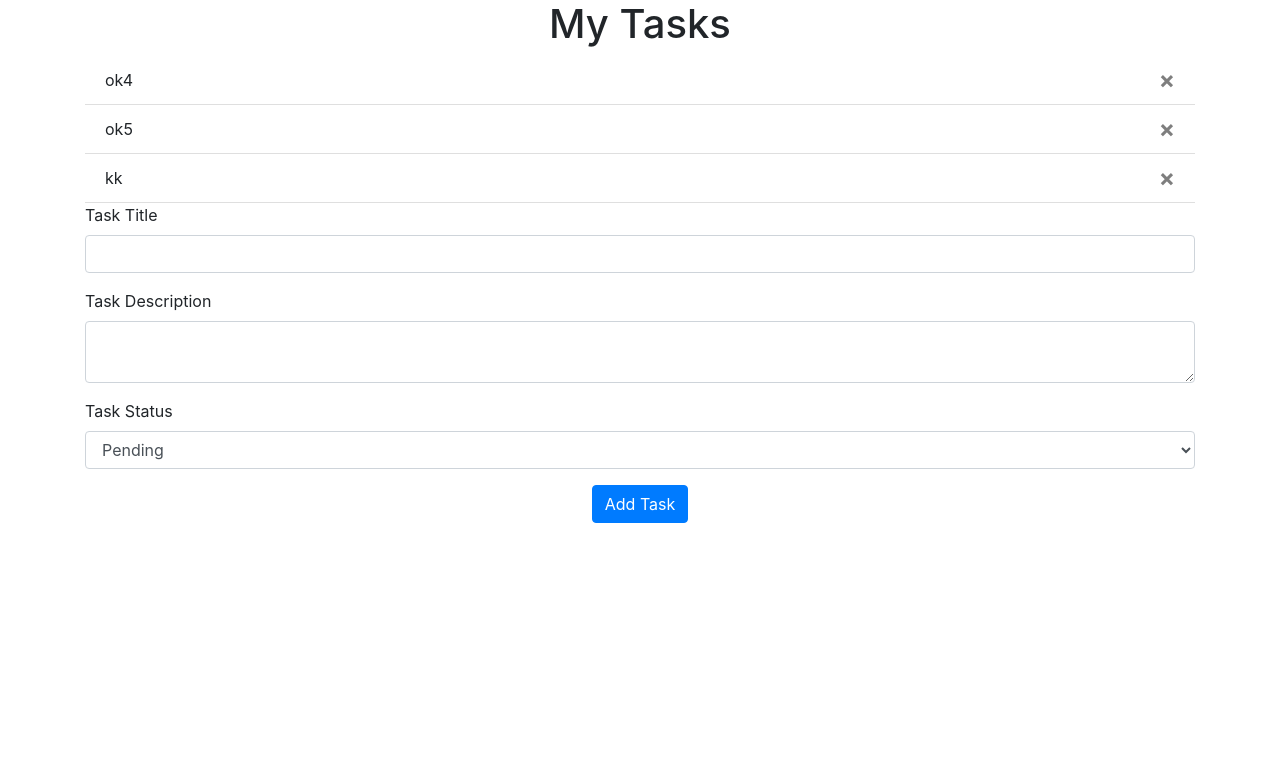
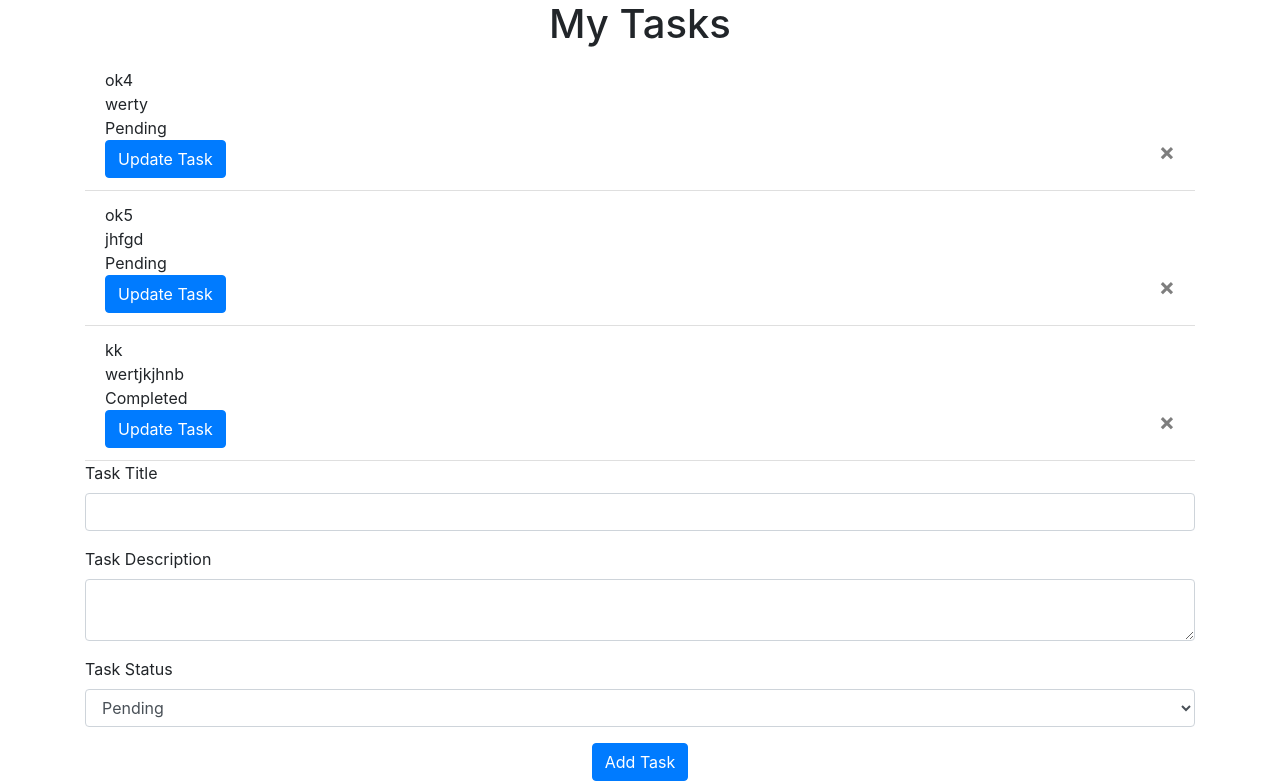
Before and after one commit to JoanWaweru/taskManagementSystem, a Flask app: page / in a window 1280 px wide. Shown: the part 56-837 px from the top of the page. Before the commit the page ends 579 px from the top, so only its background shows below. Run offline with Flask 3, Linux system fonts and the light colour scheme; a user stored in the database is signed in; some libraries are stand-ins or nearby versions.

Commit message:
Delete tasks done; Update tasks not yet

```diff
--- a/website/templates/base.html
+++ b/website/templates/base.html
@@ -88,9 +88,27 @@
     window.location.href = "/";
   });
   }
+
+  function updateTask(taskId) {
+    fetch("/updateTask", {
+      method: "PUT",
+      headers: {
+        "Content-Type": "application/json",
+      },
+      body: JSON.stringify({
+        "taskId": taskId,
+      }),
+    }).then((res) => {
+      if (res.status === 200) {
+        window.location.href = "/";
+      } else {
+        // handle error
+      }
+    });
+  }
+
 </script>
 {% endblock %}
 
-
   </body>
 </html>
--- a/website/templates/home.html
+++ b/website/templates/home.html
@@ -5,10 +5,16 @@
     <ul class="list-group list-group-flush" id="tasks">
         {% for task in user.tasks %}
         <li class="list-group-item">
-            {{ task.taskTitle }}
-            <button type="button" class="close" onClick="deleteTask({{task.taskId}})">
+            {{ task.taskTitle }} </br>
+            {{ task.taskDescription }} </br>
+            {{ task.taskStatus }} </br>
+            <button type="button" class="close" onclick="deleteTask({{ task.taskId }})">
                 <span aria-hidden="true">&times;</span>
             </button>
+            <button type="button" class="btn btn-primary" data-toggle="modal" data-target="#updateTaskModal" data-task-id="{{ task.taskId }}">
+              Update Task
+          </button>
+
         </li>
         {% endfor %}
     </ul>
@@ -33,4 +39,44 @@
             <button type="submit" class="btn btn-primary">Add Task</button>
         </div>
     </form>
-{% endblock %}
+
+    <!-- Modal -->
+    <div class="modal fade" id="updateTaskModal" tabindex="-1" role="dialog" aria-labelledby="updateTaskModalLabel" aria-hidden="true">
+      <div class="modal-dialog" role="document">
+        <div class="modal-content">
+          <div class="modal-header">
+            <h5 class="modal-title" id="updateTaskModalLabel">Update Task</h5>
+            <button type="button" class="close" data-dismiss="modal" aria-label="Close">
+              <span aria-hidden="true">&times;</span>
+            </button>
+          </div>
+          <div class="modal-body">
+            <form method="PUT" action="/updateTask">
+              <input type="hidden" name="taskId" id="taskId">
+              <div class="form-group">
+                <label for="taskTitle">Task Title</label>
+                <input type="text" class="form-control" id="taskTitle" name="taskTitle">
+              </div>
+              <div class="form-group">
+                <label for="taskDescription">Task Description</label>
+                <textarea class="form-control" id="taskDescription" name="taskDescription"></textarea>
+              </div>
+
+              <div class="form-group">
+                <label for="taskStatus">Task Status</label>
+                <select class="form-control" id="taskStatus" name="taskStatus">
+                  <option value="Pending">Pending</option>
+                  <option value="Completed">Completed</option>
+                </select>
+              </div>
+              <input type="submit" class="btn btn-primary" value="Update Task">
+            </form>
+          </div>
+          <div class="modal-footer">
+            <button type="button" class="btn btn-secondary" data-dismiss="modal">Close</button>
+          </div>
+        </div>
+      </div>
+    </div>
+  </div>
+{% endblock%}
--- a/website/views.py
+++ b/website/views.py
@@ -2,18 +2,13 @@ from flask import Blueprint, render_template, request, flash, jsonify
 from flask_login import login_required, current_user
 from .models import Task
 from . import db
-import json
 import datetime
-from datetime import datetime
-
 
 views = Blueprint('views', __name__)
 
-
-@views.route('/', methods=['GET', 'POST'])
+@views.route('/', methods=['GET', 'POST', 'PUT'])
 @login_required
 def home():
-    taskDate = datetime.strptime('2023-08-01', '%Y-%m-%d')
     if request.method == 'POST':
         taskTitle = request.form.get('taskTitle')
         taskDescription = request.form.get('taskDescription')
@@ -36,14 +31,41 @@ def home():
 
     return render_template('home.html', user=current_user)
 
-
 @views.route('/deleteTask', methods=['POST'])
 def deleteTask():
-    taskId = int(request.json['taskId'])
+    data = request.get_json()
+    taskId = data.get('taskId')
     task = Task.query.get(taskId)
-    if task:
-        if task.user_id == current_user.id:
-            db.session.delete(task)
-            db.session.commit()
+    if task and task.user_id == current_user.id:
+        db.session.delete(task)
+        db.session.commit()
+        flash('Task deleted!', category='success')
+    else:
+        flash('Task not found or not allowed to delete!', category='error')
 
     return jsonify({})
+
+@views.route('/updateTask', methods=['PUT'])
+def updateTask():
+    if request.method == 'PUT':
+        taskId = request.form.get('taskId')
+        taskTitle = request.form.get('taskTitle')
+        taskDescription = request.form.get('taskDescription')
+        taskDate = request.form.get('taskDate')
+        taskStatus = request.form.get('taskStatus')
+
+        if len(taskTitle) < 1:
+            flash('Task is too short!', category='error')
+        else:
+            task = Task.query.get(taskId)
+            if task is None:
+                flash('Task not found!', category='error')
+            else:
+                task.taskTitle = taskTitle
+                task.taskDescription = taskDescription
+                task.taskDate = taskDate
+                task.taskStatus = taskStatus
+                db.session.commit()
+                flash('Task updated!', category='success')
+
+    return jsonify({})
```
Also changed, not shown: instance/database.db, website/static/index.js (added).
